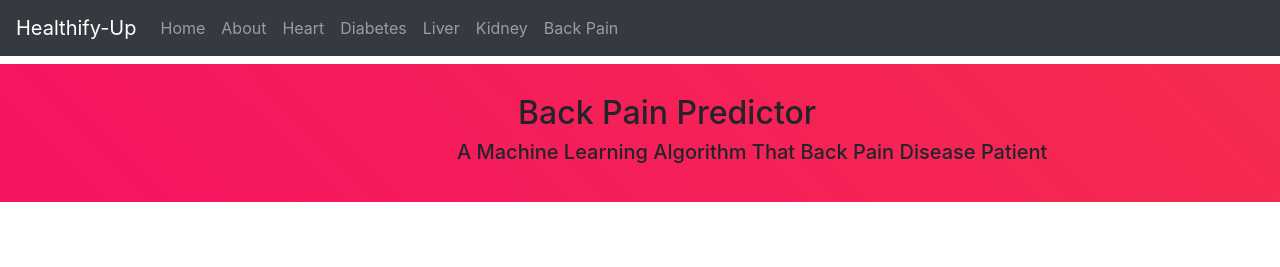
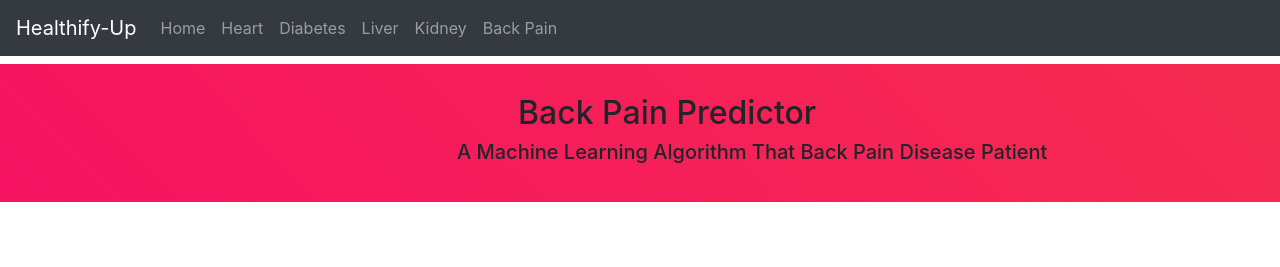
Before and after one commit to Dhyey17/HealthifyUp, a Flask app: page /backpain in a window 1280 px wide. Shown: the top 267 px of the page. Run offline with Flask 2, Linux system fonts and the light colour scheme; some libraries are stand-ins or nearby versions.

Commit message:
updated file

```diff
--- a/templates/base.html
+++ b/templates/base.html
@@ -119,9 +119,6 @@ button {
         <a class="nav-link" href="/">Home</a>
       </li>
       <li class="nav-item">
-        <a class="nav-link" href="/about">About</a>
-      </li>
-      <li class="nav-item">
         <a class="nav-link" href="/heart">Heart</a>
       </li>
       <li class="nav-item">
```
